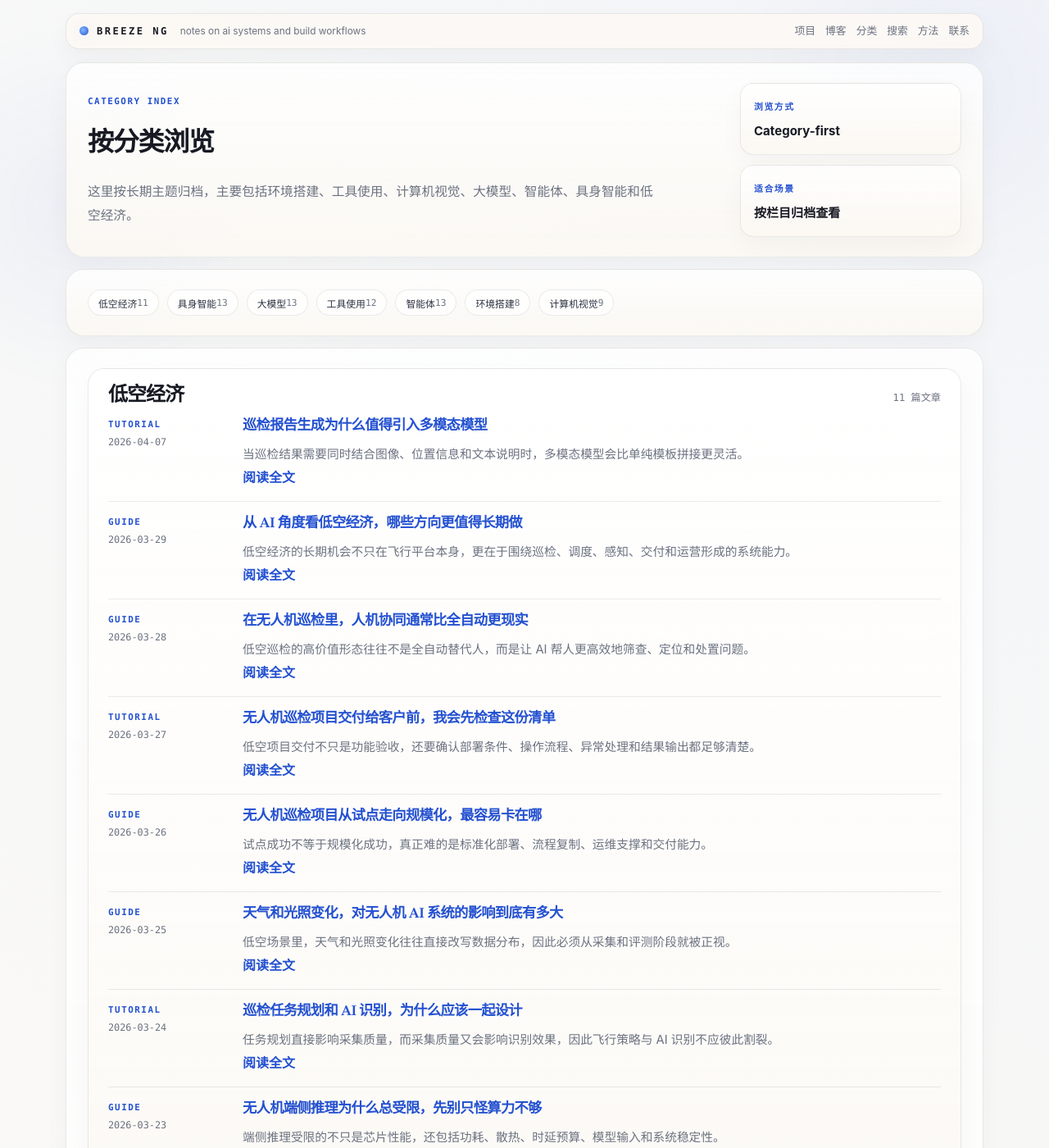
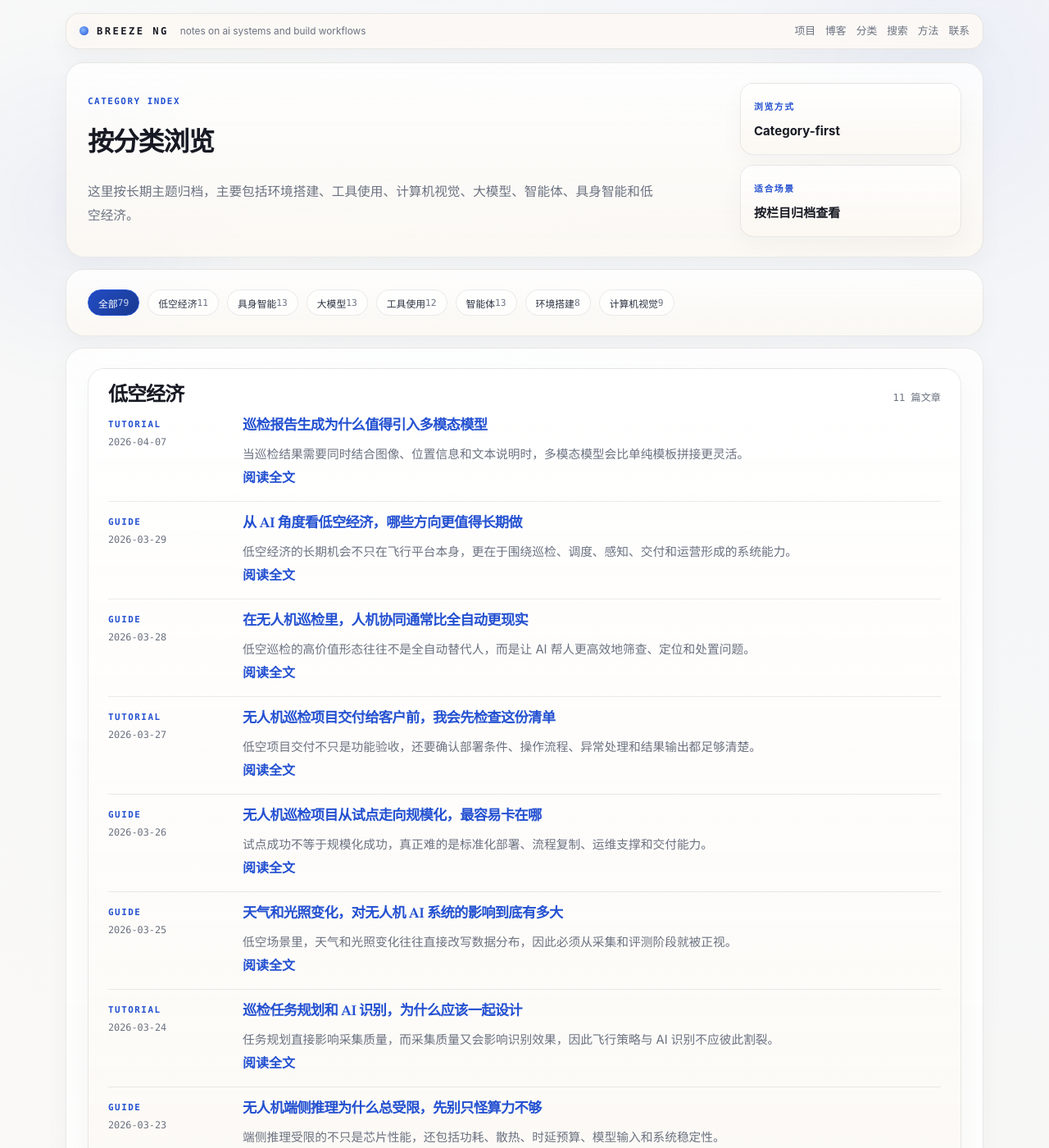
Before and after one commit to Challovactor/Challovactor.github.io, a Jekyll site: the page built from categories/index.html, in a window 1280 px wide and 1400 px high. Shown: the whole window at 82% size. Built offline with Jekyll 4.4.1, drawn with Linux system fonts in a browser that asks for light colours; comment, search, counter and statistics services are not loaded.

Commit message:
feat: filter posts by selected category

```diff
--- a/categories/index.html
+++ b/categories/index.html
@@ -4,7 +4,8 @@
 description: "Browse blog posts by category on Breeze Ng's site."
 permalink: /categories/
 ---
-<main class="taxonomy-main">
+{% assign sorted_categories = site.categories | sort %}
+<main class="taxonomy-main" data-category-page>
   <section class="section page-frame reveal">
     <div class="page-lead">
       <p class="eyebrow">CATEGORY INDEX</p>
@@ -28,9 +29,13 @@
 
   <section class="section reveal">
     <div class="taxonomy-cloud">
-      {% assign sorted_categories = site.categories | sort %}
+      <a class="taxonomy-pill is-active" href="#all" data-category-pill="all">
+        全部
+        <span>{{ site.posts.size }}</span>
+      </a>
       {% for category in sorted_categories %}
-        <a class="taxonomy-pill" href="#{{ category[0] | slugify }}">
+        {% assign category_slug = category[0] | slugify %}
+        <a class="taxonomy-pill" href="#{{ category_slug }}" data-category-pill="{{ category_slug }}">
           {{ category[0] }}
           <span>{{ category[1].size }}</span>
         </a>
@@ -40,7 +45,8 @@
 
   <section class="section reveal">
     {% for category in sorted_categories %}
-      <div class="taxonomy-group" id="{{ category[0] | slugify }}">
+      {% assign category_slug = category[0] | slugify %}
+      <div class="taxonomy-group" id="{{ category_slug }}" data-category-group="{{ category_slug }}">
         <div class="taxonomy-heading">
           <h2>{{ category[0] }}</h2>
           <span>{{ category[1].size }} 篇文章</span>
--- a/script.js
+++ b/script.js
@@ -164,3 +164,38 @@
     renderResults(query);
   });
 }
+
+const categoryPage = document.querySelector("[data-category-page]");
+
+if (categoryPage) {
+  const categoryPills = Array.from(document.querySelectorAll("[data-category-pill]"));
+  const categoryGroups = Array.from(document.querySelectorAll("[data-category-group]"));
+
+  const applyCategoryFilter = (slug) => {
+    const activeSlug = slug && slug !== "all" ? slug : "all";
+
+    categoryPills.forEach((pill) => {
+      pill.classList.toggle("is-active", pill.dataset.categoryPill === activeSlug);
+    });
+
+    categoryGroups.forEach((group) => {
+      const shouldShow = activeSlug === "all" || group.dataset.categoryGroup === activeSlug;
+      group.classList.toggle("is-hidden", !shouldShow);
+    });
+  };
+
+  const syncCategoryFilterFromHash = () => {
+    const slug = decodeURIComponent(window.location.hash.replace(/^#/, "")).trim();
+    applyCategoryFilter(slug || "all");
+  };
+
+  categoryPills.forEach((pill) => {
+    pill.addEventListener("click", () => {
+      const slug = pill.dataset.categoryPill || "all";
+      applyCategoryFilter(slug);
+    });
+  });
+
+  window.addEventListener("hashchange", syncCategoryFilterFromHash);
+  syncCategoryFilterFromHash();
+}
--- a/styles.css
+++ b/styles.css
@@ -952,13 +952,28 @@
   font-size: 0.7rem;
 }
 
+.taxonomy-pill.is-active {
+  border-color: var(--accent);
+  background: linear-gradient(135deg, #234dc6, #18398f);
+  color: #fff;
+}
+
+.taxonomy-pill.is-active span {
+  color: rgba(255, 255, 255, 0.78);
+}
+
 .taxonomy-group {
   padding: 22px 24px;
   border-radius: 20px;
+  scroll-margin-top: 96px;
 }
 
 .taxonomy-group + .taxonomy-group {
   margin-top: 14px;
+}
+
+.taxonomy-group.is-hidden {
+  display: none;
 }
 
 .taxonomy-heading {
```
